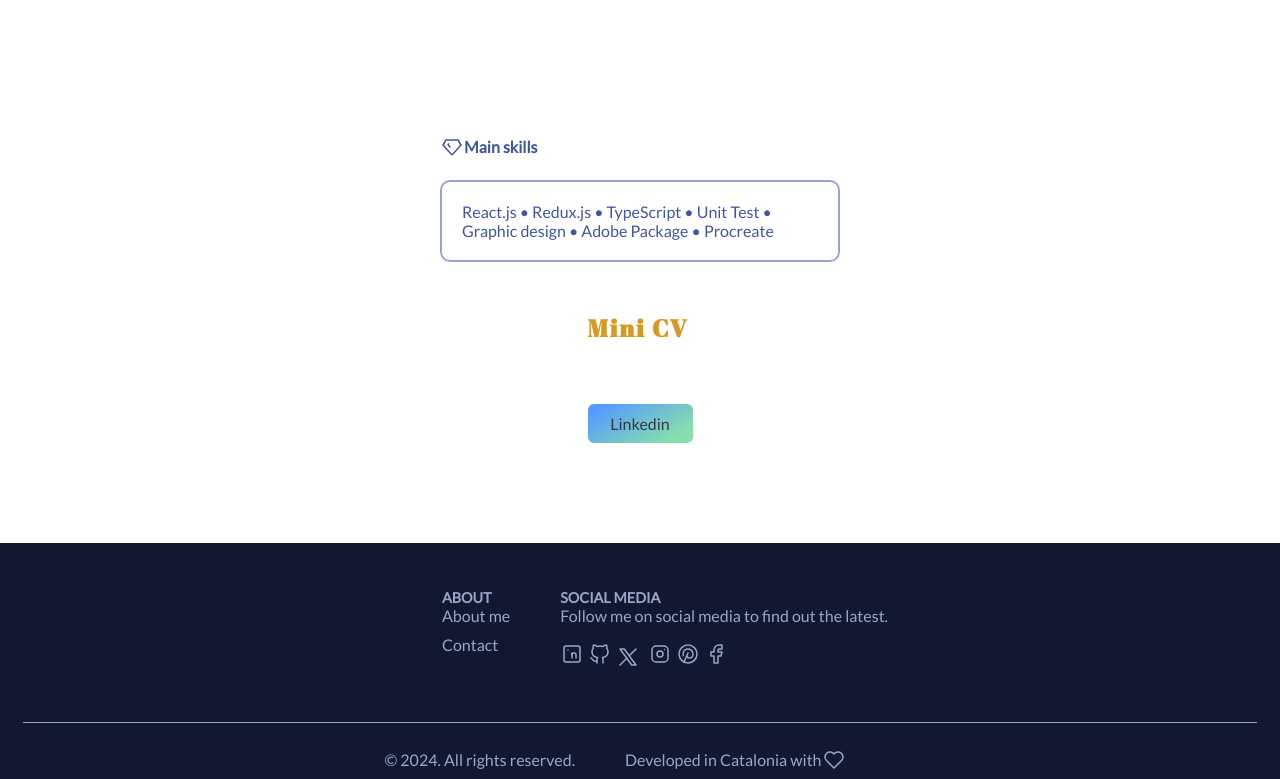
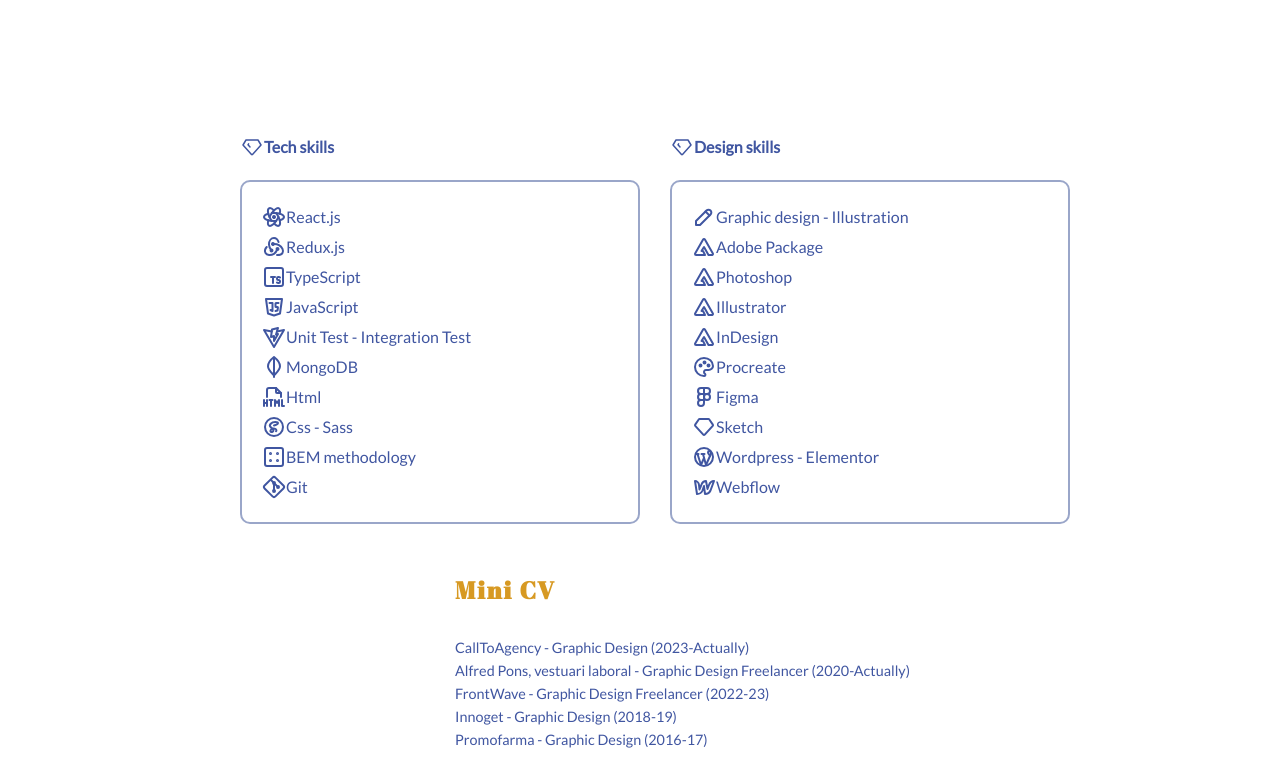
Before and after one commit to AndPrat/andreaprat, a React (Vite) app: page /about in a window 1280 px wide. Shown: the part 600-1379 px from the top of the page. Built offline with nearby package versions, Linux system fonts and the light colour scheme.

Commit message:
Add skills and mini CV information

```diff
--- a/src/pages/AboutPage/AboutPage.tsx
+++ b/src/pages/AboutPage/AboutPage.tsx
@@ -1,5 +1,24 @@
 import { Helmet } from "react-helmet";
-import { iconDiamond } from "../../icons/icons";
+import {
+  iconAdobe,
+  iconBlock,
+  iconDiamond,
+  iconFigma,
+  iconGit,
+  iconHtml,
+  iconJavascript,
+  iconMongodb,
+  iconPalette,
+  iconPencil,
+  iconReact,
+  iconRedux,
+  iconSass,
+  iconSketch,
+  iconTypescript,
+  iconVite,
+  iconWebflow,
+  iconWordpress,
+} from "../../icons/icons";
 import "./AboutPage.css";
 
 const AboutPage = (): React.ReactElement => {
@@ -43,19 +62,71 @@
           </div>
         </div>
         <div className="container container--flex about-page__container">
-          <div className="about-page__block">
+          <div className="about-page__block skills--block">
             <h4 className="about-page__title-important">
-              {iconDiamond} Main skills
+              {iconDiamond} Tech skills
             </h4>
-            <p className="about-page__information-important">
-              React.js • Redux.js • TypeScript • Unit Test • Graphic design •
-              Adobe Package • Procreate
-            </p>
+            <ul className="about-page__information-important">
+              <li className="about-page__skills">{iconReact}React.js</li>
+              <li className="about-page__skills">{iconRedux}Redux.js</li>
+              <li className="about-page__skills">{iconTypescript}TypeScript</li>
+              <li className="about-page__skills">{iconJavascript}JavaScript</li>
+              <li className="about-page__skills">
+                {iconVite}Unit Test - Integration Test
+              </li>
+              <li className="about-page__skills"> {iconMongodb}MongoDB</li>
+              <li className="about-page__skills"> {iconHtml}Html</li>
+              <li className="about-page__skills"> {iconSass}Css - Sass</li>
+              <li className="about-page__skills">
+                {" "}
+                {iconBlock}BEM methodology
+              </li>
+              <li className="about-page__skills"> {iconGit}Git</li>
+            </ul>
+          </div>
+          <div className="about-page__block skills--block">
+            <h4 className="about-page__title-important">
+              {iconDiamond} Design skills
+            </h4>
+            <ul className="about-page__information-important">
+              <li className="about-page__skills">
+                {iconPencil}Graphic design - Illustration
+              </li>
+              <li className="about-page__skills">{iconAdobe}Adobe Package</li>
+              <li className="about-page__skills">{iconAdobe}Photoshop</li>
+              <li className="about-page__skills">{iconAdobe}Illustrator</li>
+              <li className="about-page__skills">{iconAdobe}InDesign</li>
+              <li className="about-page__skills">{iconPalette}Procreate</li>
+              <li className="about-page__skills">{iconFigma}Figma</li>
+              <li className="about-page__skills">{iconSketch}Sketch</li>
+              <li className="about-page__skills">
+                {iconWordpress}Wordpress - Elementor
+              </li>
+              <li className="about-page__skills">{iconWebflow}Webflow</li>
+            </ul>
           </div>
         </div>
         <div className="container container--flex about-page__container">
           <div className="about-page__block">
             <h3 className="about-page__title-secction-secundary">Mini CV</h3>
+            <ul className="about-page__information">
+              <li className="about-page__miniCV">
+                CallToAgency - Graphic Design (2023-Actually)
+              </li>
+              <li className="about-page__miniCV">
+                Alfred Pons, vestuari laboral - Graphic Design Freelancer
+                (2020-Actually)
+              </li>
+              <li className="about-page__miniCV">
+                FrontWave - Graphic Design Freelancer (2022-23)
+              </li>
+              <li className="about-page__miniCV">
+                Innoget - Graphic Design (2018-19)
+              </li>
+              <li className="about-page__miniCV">
+                Promofarma - Graphic Design (2016-17)
+              </li>
+            </ul>
             <a
               className="anchor anchor__gradient--large"
               href="https://www.linkedin.com/in/andreaprat/"
```
